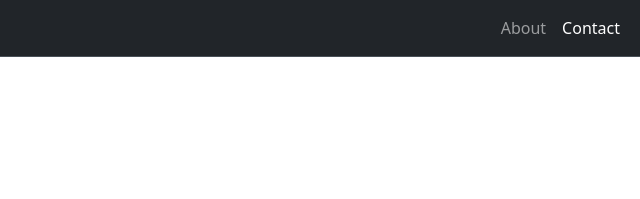
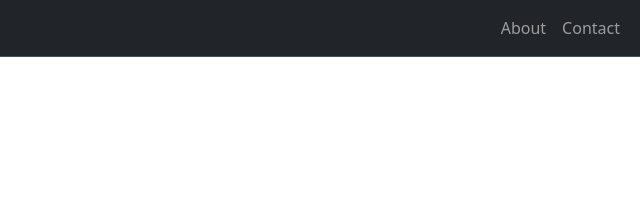
Before and after one commit to web-development2017/bootstrap_portfolio, a plain HTML site: page index.html in a window 1280 px wide. Shown: the top 199 px of the page, 640-1280 px from the left. Drawn offline with nearby package versions, Linux system fonts and the light colour scheme.

Commit message:
removed active from contact a link

```diff
--- a/index.html
+++ b/index.html
@@ -21,7 +21,7 @@
                     <a class="nav-link" aria-current="page" href="https://web-development2017.github.io/bootstrap_portfolio/about.html">About</a>
                 </li>
                 <li class="nav-item">
-                    <a class="nav-link active" aria-current="page" href="https://web-development2017.github.io/bootstrap_portfolio/contact.html">Contact</a>
+                    <a class="nav-link" aria-current="page" href="https://web-development2017.github.io/bootstrap_portfolio/contact.html">Contact</a>
                 </li>
             </ul>
             </div>
```
